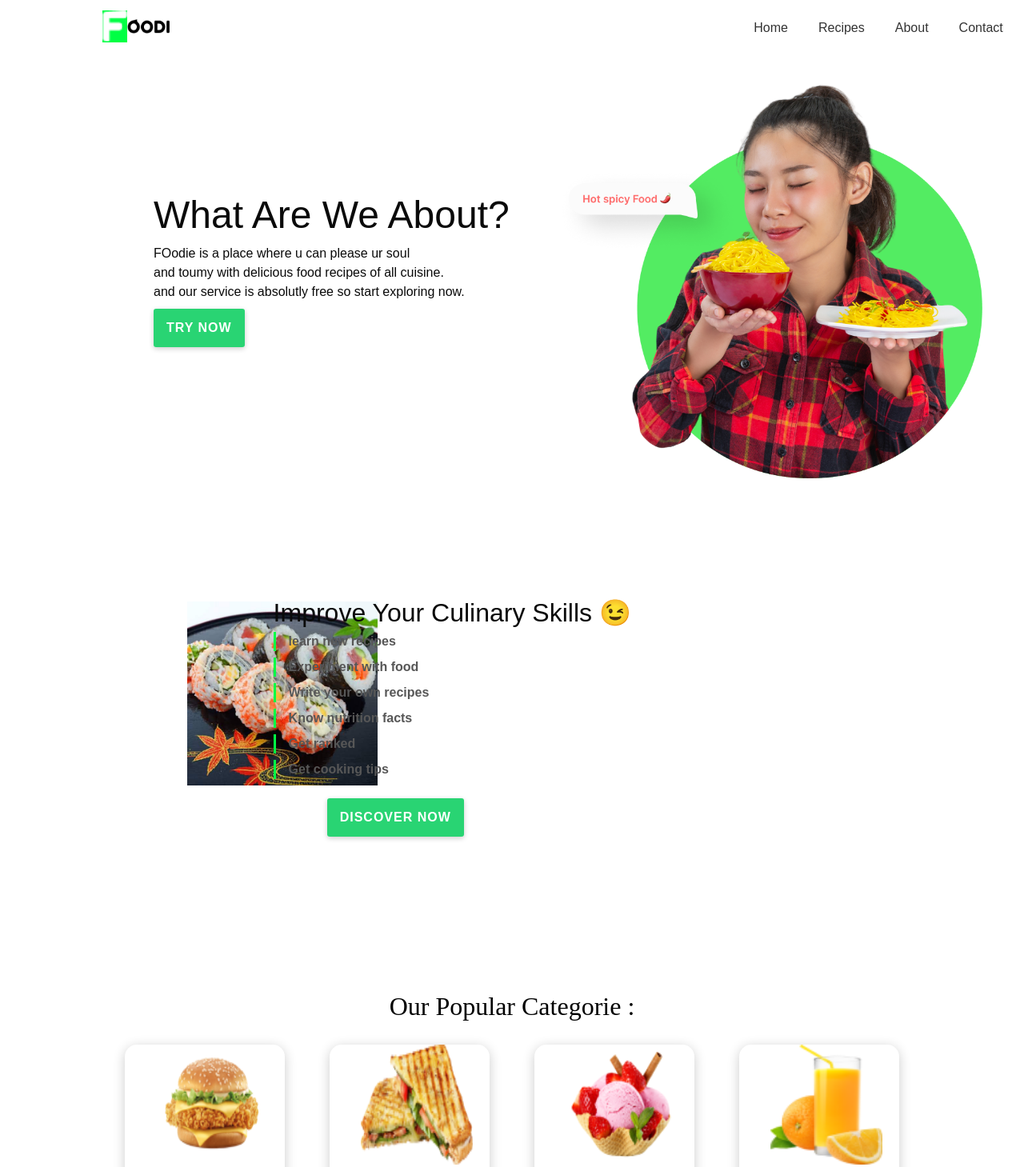
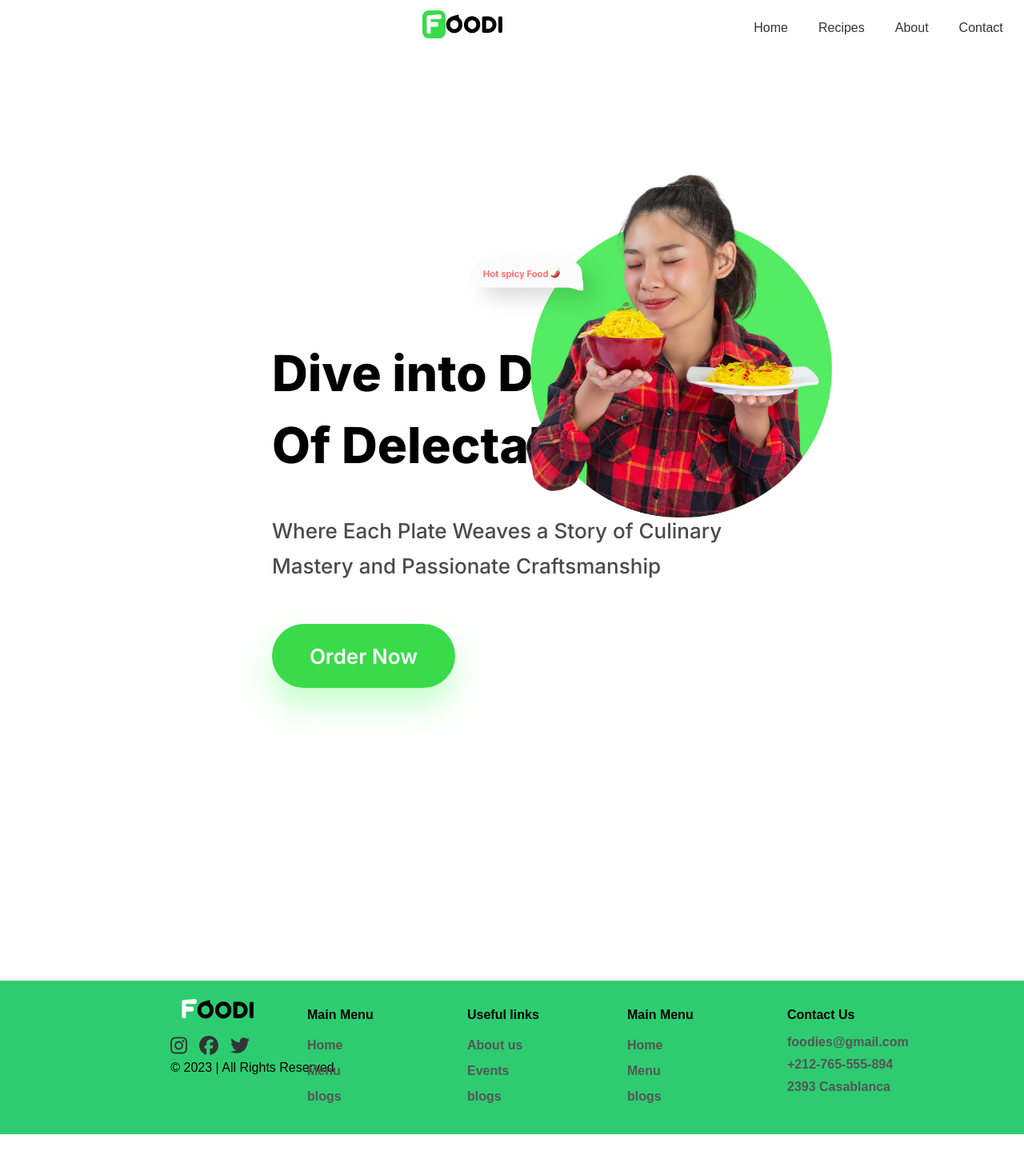
Before and after one commit to mibanas/MyRecipe, a React (Create React App) app: page / in a window 1280 px wide. Shown: the top 1459 px of the page at 80% size. After the commit the page ends 1418 px from the top, so only its background shows below. Built offline with nearby package versions, Linux system fonts and the light colour scheme.

Commit message:
fix header

```diff
--- a/src/Assets/styles/Header.css
+++ b/src/Assets/styles/Header.css
@@ -61,36 +61,17 @@
   }
 }
 
-/* .rightSide{
-    a {
-        text-decoration: none;
-        color: #333;
-        padding: 8px 12px;
-
-        &::before{
-            content : '';
-            display: inline-block;
-            height: 4px;
-            width: 30%;
-            background-color: rgb(0, 255, 68);
-            position: absolute;
-            bottom :-10px;
-            left: 0px;
-            transform: scaleX(0);
-            transition: transform 0.5s ease-in-out;
 
 
-        }
-        &:hover{
-           &::before {
-                transform: scaleX(1);
-            }
-        }
+.header-logo {
+          display: flex;
+          align-content: center;
+          align-items: center; /* verticale */
+      }
+      .header-f {
+          background: #39DB4A;
+          border-radius: 8px;
+          padding: 5px;
+          margin-left: 400px;
 
       }
-
-
-}
-   */
-    /* border: 1px solid #ddd; */
-        /* border-radius: 4px; */
--- a/src/Assets/styles/home.css
+++ b/src/Assets/styles/home.css
@@ -1,166 +1,94 @@
-.home {
-    position: relative;
-    padding-top: 29rem;
-  }
-  .primary-heading{
-     color: #0a0a0a;
-     font-size: 3em;
-     margin-left: 15%;
-     margin-top: -6em;
+.Principale {
+  display: flex;
+  justify-content : center;
+  height: 1169px;
+  margin: 0px 40px;
+  /* background-color: burlywood; */
+}
 
-  }
 
-  .header {
-    img{
-      position: absolute;
-        right: -10px;
-        z-index: -2;
-        max-width: 550px;
-        left: 53%;
-        margin-top: -26em;}
+/* ================ principal right Section ================  */
 
-  }
-  .home-image-section {
-    /* max-width: 3%; */
-  }
-  .primary-text{
-    color: #0a0a0a;
-    font-size: 1em;
-    margin-left: 15%;
-    margin-bottom: .6em;
+.Principale-imgs {
+  position: relative;
+  width: 50%;
+  display: flex;
+  justify-content: 50%;
 
-  }
+  /* justify-content: center; */
+}
 
-     .center{
-         position: absolute;
-         top: 22%;
-         width: auto;
-         height: auto;
-         margin-left: 66%;
-        transform: translate(-50%, -50%);
-       }
+.Principale-img {
+  position: absolute;
+  width: 80%;
+  height: auto;
+  margin-top: 160px;
+  right: 200px;
+}
+/* ================ principal left Section ================  */
 
-.btn{
- border: none;
- outline: none;
- margin-left: 15%;
+.Principale-Contents {
+  display: flex;
+  flex-direction: column;
+  justify-content: center;
+  width: 50%;
+}
 
- background-color:rgba(24, 209, 104, 0.927) ;
- color: white;
- padding: .75em 1em ;
- font-size: 1em;
- font-weight: bold;
- letter-spacing: 1px;
- border-radius: 3px;
- box-shadow: 0 2px 6px rgba(0, 0, 0,0.2);
- &:hover{
-     box-shadow:0 1px 3px rgba(156, 159, 144, 0.2);
 
- }
+.Principale-Content0 {
+  color: #000;
+  width: 596px;
+  font-family: Inter;
+  font-size: 62px;
+  font-style: normal;
+  font-weight: 800;
+  line-height: 145.523%;
+  text-align: left;
+  margin-bottom: 40px;
+  margin-left: 300px;
 
 }
-.section.improve-skills {
+
+.Principale-Content1 {
+  color: #4A4A4A;
+  width: 622px;
+  font-family: Inter;
+  font-size: 26px;
+  font-style: normal;
+  font-weight: 500;
+  line-height: 170.5%;
+  text-align: left;
+  margin-left: 300px;
+  margin-bottom: 50px;
+
+}
+
+.principale-order {
+  width: 229px;
+  height: 80px;
   display: flex;
-  justify-content: space-between;
-/* align-items: center; Centre le contenu verticalement */
-padding: 20px;
-  .col.img{
-      img{
-          width: 238px;
-          height: 230px;
-          /* margin-right: 69px; */
-          margin-left: 90%;
-          margin-bottom: -66px;
+  flex-shrink: 0;
+  border-radius: 40px;
+  background: #39DB4A;
+  box-shadow: -2px 22px 38px 0px rgba(142, 255, 154, 0.50);
+  margin-left: 300px;
+}
 
+.principale-order-title {
+  color: white;
+  font-family: Inter;
+  font-size: 26px;
+  font-style: normal;
+  font-weight: 600;
+  line-height: normal;
+  margin: auto; /* Centre le texte verticalement */
+}
 
-          /* max-width: 100%;  */
-          /* margin-right: 20px;
-          height: 30; */
-          /* width: 60%;  */
-
-          /* position: absolute; */
-           /* width: 35%;
-          right: 80%; */
-      }
-  }
-  .col.typography{
-      font-size: 16px;
-      margin-right: 38%;
-       padding-left: 1em;
-       margin-bottom: -120px;
-      .title{
-          color: #0a0a0a;
-          font-size: 2em;
-          white-space: nowrap;
-
-      }
-      .skill-item{
-          border-left: .2em solid rgb(0, 255, 68);
-          margin-bottom: .5em;
-          padding-left: 1em;
-          color: #575757;
-          font-weight: bold;
-          bottom: 34px;
-
-
-      }
-
-
-      .btn{
-          margin-top: 1em;
-          margin-right: 20px;
-      }
-
-  }
+.Principale-food {
+  color: #39DB4A;
+  font-family: Inter;
+  font-size: 62px;
+  font-style: normal;
+  font-weight: 800;
+  line-height: 145.523%;
 }
-   .categorie{
-    width: 100%;
-    height: auto;
-    display: flex;
-    justify-content: center;
-    align-items: center;
-    flex-direction: column;
-  }
-  .categorie h1{
-    font-family: cursive;
-    font-size: 84px;
-    font-size: 2em;
-    white-space: nowrap;
-
-  }
-  .categorie-list{
-    width: 80vw;
-  height: auto;
-  display: grid;
-  grid-template-columns: 1fr 1fr 1fr 1fr;
-  place-items: center;
-  }
-
-  .categorie-list span {
-    border-radius: 15px;
-    width: 200px;
-    height: 200px;
-    margin: 24px;
-    box-shadow: 0px 3px 15px rgba(0, 0, 0, 0.2);
-  }
-  .categorie-list span :hover {
-    box-shadow: 0px 3px 15px rgba(0, 0, 0, 0.5);
-    transition: 0.3s ease-in;
-    cursor: pointer;
-  }
-
-  .categorie-list img  {
-    border-top-left-radius: 15px;
-    border-top-right-radius: 15px;
-    width: 70%;
-    height: 150px;
-    background-position: center;
-    background-repeat: no-repeat;
-    background-size: cover;
-    margin-left: 39px;
-  }
-
-  .categorie-list   h2
-   {
-    margin-left: 55px;
-  }
--- a/src/Components/Header.jsx
+++ b/src/Components/Header.jsx
@@ -10,9 +10,21 @@ export default function Navbar() {
 
         <div className="nav">
           <div className="leftSide">
-            <img src={logo}  className="logo" />
-            <img src={oodi}  alt="" />
+          <div className="header-logo">
+            <div className="header-f">
+                <svg xmlns="http://www.w3.org/2000/svg" width="19" height="25" viewBox="0 0 19 25" fill="none">
+                    <path d="M15.85 0.078125C16.3713 0.078125 16.7567 0.100792 17.006 0.146126C17.278 0.168793 17.5727 0.270792 17.89 0.452124C18.23 0.633458 18.468 0.939458 18.604 1.37012C18.74 1.80079 18.808 2.37879 18.808 3.10412C18.808 3.82946 18.74 4.40746 18.604 4.83812C18.468 5.26879 18.23 5.57479 17.89 5.75612C17.55 5.91479 17.244 6.01679 16.972 6.06213C16.7227 6.08479 16.326 6.09612 15.782 6.09612H5.37799V9.53013H12.076C12.62 9.53013 13.0167 9.55279 13.266 9.59813C13.538 9.62079 13.844 9.72279 14.184 9.90413C14.7733 10.2441 15.068 11.1395 15.068 12.5901C15.068 14.1768 14.6373 15.1175 13.776 15.4121C13.4133 15.5255 12.8353 15.5821 12.042 15.5821H5.37799V22.0081C5.37799 22.5521 5.35532 22.9488 5.30999 23.1981C5.28732 23.4475 5.27247 23.7276 5 24.0001C4.90542 24.0947 3.76923 24.0001 3.35199 24.0001C1.76532 24.0001 0.835985 23.5695 0.563985 22.7081C0.427985 22.3455 0.359985 21.7675 0.359985 20.9741V4.07013C0.359985 2.91412 0.575319 2.13212 1.00599 1.72412C1.43665 1.29346 2.25265 1.07812 3.45399 1.07812L15.85 0.078125Z" fill="white"/>
+                </svg>
+            </div>
+            <svg xmlns="http://www.w3.org/2000/svg" width="71" height="24" viewBox="0 0 71 24" fill="none">
+                <path d="M15.5 0.5C18.2627 0.5 14.448 1.78434 17.948 5.22012C19.9827 7.21746 21 9.70012 21 12.6681C21 15.6175 20.0293 18.1375 18.088 20.2281C16.1467 22.3001 13.7573 23.3361 10.92 23.3361C8.08268 23.3361 5.66535 22.3095 3.66801 20.2561C1.68935 18.2028 0.700012 15.7575 0.700012 12.9201C0.700012 11.3708 0.980012 9.92412 1.54001 8.58012C2.10001 7.21746 2.84668 6.07879 3.78001 5.16412C4.71335 4.24945 5.78668 3.53079 7.00001 3.00812C8.21335 2.48545 14.212 0.5 15.5 0.5ZM5.65601 12.7801C5.65601 14.4415 6.18801 15.7948 7.25201 16.8401C8.33468 17.8668 9.53868 18.3801 10.864 18.3801C12.1893 18.3801 13.384 17.8761 14.448 16.8681C15.512 15.8601 16.044 14.5068 16.044 12.8081C16.044 11.1095 15.5027 9.74679 14.42 8.72012C13.356 7.69346 12.1613 7.18012 10.836 7.18012C9.51068 7.18012 8.31601 7.70279 7.25201 8.74812C6.18801 9.77479 5.65601 11.1188 5.65601 12.7801Z" fill="black"/>
+                <path d="M33.0229 2.22412C35.7856 2.22412 38.1843 3.22279 40.2189 5.22012C42.2536 7.21746 43.271 9.70012 43.271 12.6681C43.271 15.6175 42.3003 18.1375 40.359 20.2281C38.4176 22.3001 36.0283 23.3361 33.1909 23.3361C30.3536 23.3361 27.9363 22.3095 25.9389 20.2561C23.9603 18.2028 22.9709 15.7575 22.9709 12.9201C22.9709 11.3708 23.2509 9.92412 23.8109 8.58012C24.3709 7.21746 25.1176 6.07879 26.0509 5.16412C26.9843 4.24945 28.0576 3.53079 29.2709 3.00812C30.4843 2.48545 31.7349 2.22412 33.0229 2.22412ZM27.9269 12.7801C27.9269 14.4415 28.459 15.7948 29.5229 16.8401C30.6056 17.8668 31.8096 18.3801 33.1349 18.3801C34.4603 18.3801 35.6549 17.8761 36.7189 16.8681C37.7829 15.8601 38.3149 14.5068 38.3149 12.8081C38.3149 11.1095 37.7736 9.74679 36.691 8.72012C35.627 7.69346 34.4323 7.18012 33.1069 7.18012C31.7816 7.18012 30.587 7.70279 29.5229 8.74812C28.459 9.77479 27.9269 11.1188 27.9269 12.7801Z" fill="black"/>
+                <path d="M48.1539 2.44812L53.3339 2.47612C56.0406 2.47612 58.4206 3.45612 60.4739 5.41612C62.5272 7.35745 63.5539 9.75612 63.5539 12.6121C63.5539 15.4495 62.5459 17.8855 60.5299 19.9201C58.5326 21.9548 56.1059 22.9721 53.2499 22.9721H48.1259C46.9872 22.9721 46.2779 22.7388 45.9979 22.2721C45.7739 21.8801 45.6619 21.2828 45.6619 20.4801V4.91212C45.6619 4.46412 45.6712 4.13745 45.6899 3.93212C45.7272 3.72679 45.8206 3.48412 45.9699 3.20412C46.2312 2.70012 46.9592 2.44812 48.1539 2.44812ZM53.3339 18.0161C54.6779 18.0161 55.8912 17.5215 56.9739 16.5321C58.0566 15.5241 58.5979 14.2641 58.5979 12.7521C58.5979 11.2401 58.0659 9.98012 57.0019 8.97212C55.9566 7.94545 54.7246 7.43212 53.3059 7.43212H50.6179V18.0161H53.3339Z" fill="black"/>
+                <path d="M65.9367 4.94012C65.9367 4.51079 65.9461 4.19345 65.9647 3.98812C66.0021 3.76412 66.0954 3.51212 66.2447 3.23212C66.5061 2.72812 67.2341 2.47612 68.4287 2.47612C69.7354 2.47612 70.5101 2.82145 70.7527 3.51212C70.8461 3.82945 70.8927 4.31479 70.8927 4.96812V20.5361C70.8927 20.9841 70.8741 21.3108 70.8367 21.5161C70.8181 21.7215 70.7341 21.9641 70.5847 22.2441C70.3234 22.7481 69.5954 23.0001 68.4007 23.0001C67.0941 23.0001 66.3287 22.6455 66.1047 21.9361C65.9927 21.6375 65.9367 21.1615 65.9367 20.5081V4.94012Z" fill="black"/>
+            </svg>
+        </div>
           </div>
+
 
 
 
--- a/src/Components/Myhome/Home.jsx
+++ b/src/Components/Myhome/Home.jsx
@@ -1,114 +1,42 @@
 import React from 'react'
-import image from "../../Assets/img/circle.png"
-import image0 from "../../Assets/img/Girlcircle.png"
+import '../../Assets/styles/home.css';
 
 
-import picture from "../../Assets/img/Intersect.png"
-import { Link } from 'react-router-dom'
-import "../../Assets/styles/home.css"
-import image1 from "../../Assets/img/pngwing 4.png"
-import image2 from "../../Assets/img/pngwing 6.png"
-import image3 from "../../Assets/img/pngwing 3.png"
-import image4 from "../../Assets/img/pngwing 7.png"
-
-
-
-
-import img_10 from "../../Assets/img/img_10.jpg"
-
-
-const list = [
-  "learn new recipes ",
-  "Experiment with food ",
-  "Write your own recipes ",
-  "Know nutrition facts ",
-  "Get ranked ",
-  "Get cooking tips ",
-
-]
-
-function Home() {
-  return (
-
-
-    <div className="welcome-home">
-
-      <div className="home">
-        <div className="header">
-          <img src={image0} alt="" />
-        </div>
-        <div className="home-text">
-          <h1 className="primary-heading">
-            What Are We About?
-          </h1>
-          <p className="primary-text">FOodie is a place  where u can please ur soul  <br />
-            and toumy  with delicious food recipes of all cuisine. <br />
-            and our service is absolutly  free so start exploring now. <br />  </p>
-          <Link to="/menu">
-            <button className="btn">TRY NOW</button>
-          </Link>
-        </div>
-        {/* <div className="home-image-section">
-          <img src={picture} alt="" className="center" />
-        </div> */}
-        <div className="section improve-skills flex items-center justify-center min-h-screen">
-          <div className="col img">
-            <img src={img_10} alt="" />
-          </div>
-          <div className="col typography">
-            <h1 className="title "  >Improve Your Culinary Skills 😉</h1>
-            {list.map((item, index) => (<p className="skill-item" key={index} >{item} </p>))}
-
-            <button className="btn">DISCOVER NOW</button>
-          </div>
-
-
-        </div>
-
-      </div>
-
-      <div className='categorie'>
-        <h1 className='titlee'>Our Popular Categorie :</h1>
-        <div className='categorie-list'>
-          <span>
-          <img src={image1} alt="" />
-          <h2>Main Dish</h2>
-          </span>
-
-          <span>
-          <img src={image2} alt="" />
-          <h2>Break fast</h2>
-          </span>
-          <span>
-          <img src={image3} alt="" />
-          <h2>Dessert</h2>
-
-          </span>
-          <span>
-          <img src={image4} alt="" />
-          <h2>Browse All</h2>
-
-          </span>
-
-
-
-          {/*  */}
-
-
-          {/* */}
-
-
-          {/**/}
-
-
-        </div>
-      </div>
-    </div>
+// ===================== image =====================
+import Girlcircle from '../../Assets/img/Girlcircle.png';
 
 
 
 
 
+function Home() {
+  return (
+
+    <div className="Principale">
+    <div className="Principale-Contents">
+
+      <div className="Principale-Content0">
+        Dive into Delights Of Delectable
+        <span className="Principale-food"> Food</span>
+      </div>
+
+      <div className="Principale-Content1">
+        Where Each Plate Weaves a Story of Culinary Mastery and Passionate Craftsmanship
+      </div>
+
+      <div className="principale-order">
+        <span className='principale-order-title'>
+          Order Now
+        </span>
+      </div>
+
+    </div>
+
+    <div className="Principale-imgs">
+      <img className='Principale-img' src={Girlcircle} alt="girl eat" />
+    </div>
+
+  </div>
 
 
   )
```
